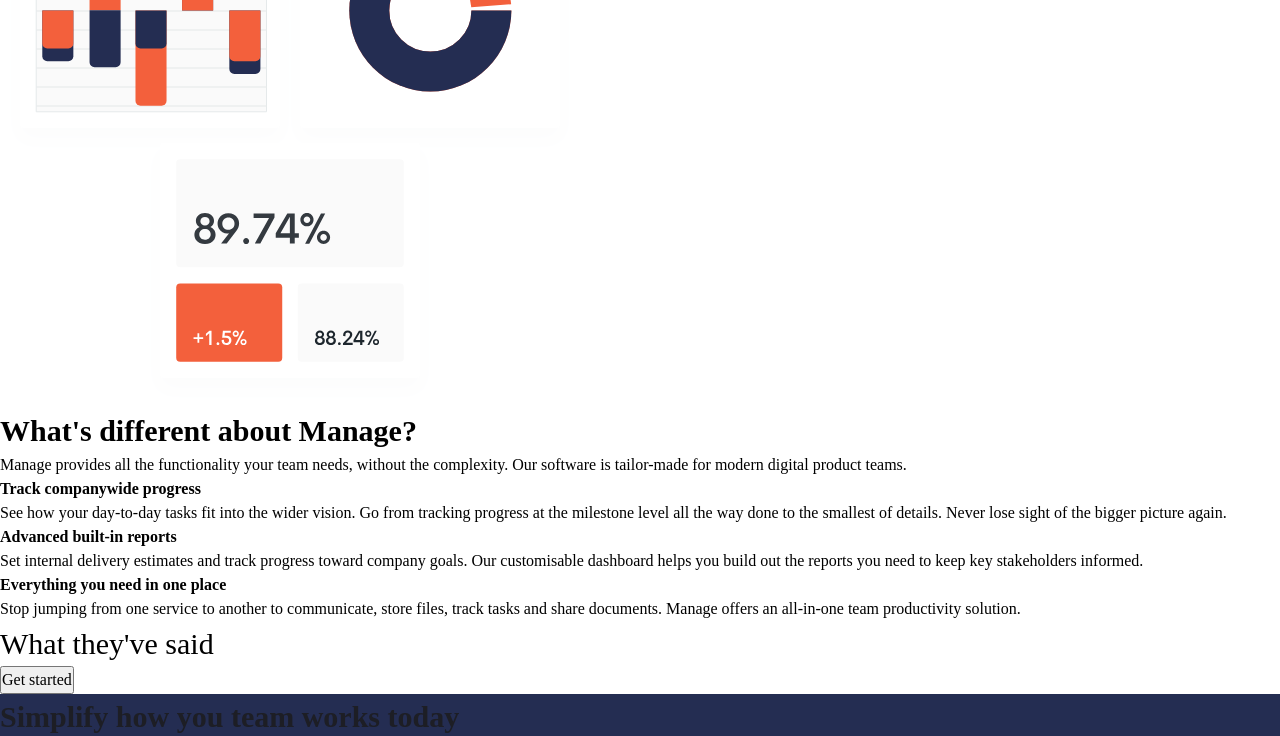
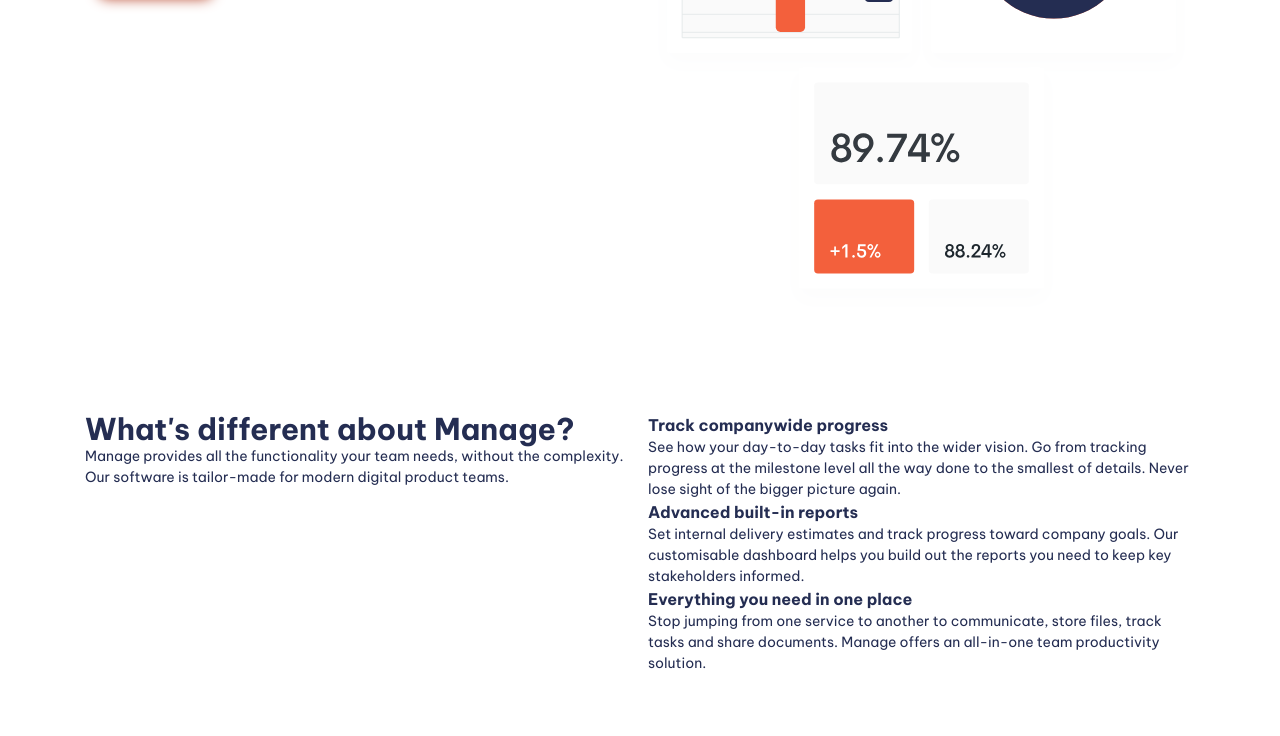
Before and after one commit to ramontilman-webguru/manage-youtube, a website built with Vite: page index.html in a window 1280 px wide. Shown: the part 401-1137 px from the top of the page. Built offline with nearby package versions, Linux system fonts and the light colour scheme.

Commit message:
Finished Part 3

```diff
--- a/index.html
+++ b/index.html
@@ -31,9 +31,9 @@
     </header>
 
     <main>
-      <section>
+      <section class="padding-block-900">
         <div class="container">
-          <div class="even-colums">
+          <div class="even-columns">
             <div>
               <h1 class="fs-primary-heading fw-bold">
                 Bring everyone together to build better products.
@@ -51,7 +51,7 @@
         </div>
       </section>
 
-      <section>
+      <section class="padding-block-900">
         <div class="container">
           <div class="even-columns">
             <div>
@@ -99,13 +99,13 @@
         </div>
       </section>
 
-      <section class="carousel">
-        <h2 class="fs-secondary-heading">What they've said</h2>
+      <section class="carousel padding-block-700">
+        <h2 class="fs-secondary-heading fw-bold">What they've said</h2>
         <!-- Carousel here -->
         <button class="button">Get started</button>
       </section>
 
-      <section class="cta | bg-primary-400 text-neutral-100">
+      <section class="cta | bg-accent-400 text-neutral-100 padding-block-700">
         <div class="container">
           <div class="even-columns">
             <div>
@@ -121,7 +121,7 @@
       </section>
     </main>
 
-    <footer class="bg-neutral-900 text-neutral-100">
+    <footer class="padding-block-700 bg-neutral-900 text-neutral-100">
       <div class="container">
         <div class="even-columns">
           <div>
--- a/style.css
+++ b/style.css
@@ -1,11 +1,13 @@
 :root {
+  --clr-accent-500: hsl(12, 60%, 45%);
   --clr-accent-400: hsl(12, 88%, 59%);
+  --clr-accent-300: hsl(12, 88%, 75%);
   --clr-accent-100: hsl(13, 100%, 96%);
 
   --clr-primary-400: hsl(228, 39%, 23%);
 
-  --clr-neutral-100: hsl(232, 12%, 13%);
-  --clr-neutral-900: hsl(0, 0%, 0%);
+  --clr-neutral-900: hsl(232, 12%, 13%);
+  --clr-neutral-100: hsl(0, 0%, 100%);
 
   --ff-primary: "Be Vietnam Pro", sans-serif;
 
@@ -29,6 +31,16 @@
   --fs-secondary-heading: var(--fs-700);
   --fs-nav: var(--fs-500);
   --fs-button: var(--fs-300);
+
+  --size-100: 0.25rem;
+  --size-200: 0.5rem;
+  --size-300: 0.75rem;
+  --size-400: 1rem;
+  --size-500: 1.25rem;
+  --size-600: 1.5rem;
+  --size-700: 2rem;
+  --size-800: 2.5rem;
+  --size-900: 3rem;
 
   @media (min-width: 50em) {
     :root {
@@ -161,10 +173,12 @@
 
 .fs-primary-heading {
   font-size: var(--fs-primary-heading);
+  line-height: 1.1;
 }
 
 .fs-secondary-heading {
   font-size: var(--fs-secondary-heading);
+  line-height: 1.1;
 }
 
 .fs-300 {
@@ -179,3 +193,69 @@
 .fs-600 {
   font-size: var(--fs-600);
 }
+
+.padding-block-900 {
+  padding-block: var(--size-900);
+}
+
+.padding-block-700 {
+  padding-block: var(--size-700);
+}
+
+.container {
+  --max-width: 1110px;
+  --padding: 1rem;
+
+  width: min(var(--max-width), 100% - (var(--padding) * 2));
+  margin-inline: auto;
+}
+
+.even-columns {
+  display: grid;
+  gap: 1rem;
+}
+
+@media (min-width: 50em) {
+  .even-columns {
+    grid-auto-flow: column;
+    grid-auto-columns: 1fr;
+  }
+}
+/* General Styling */
+
+body {
+  font-size: var(--fs-body);
+  font-family: var(--ff-body);
+  color: var(--clr-primary-400);
+}
+
+/* Button */
+.button {
+  cursor: pointer;
+  text-decoration: none;
+  border: 0;
+  border-radius: 100vmax;
+  padding: 1.25em 2.5em;
+  font-weight: var(--fw-bold);
+  font-size: var(--fs-button);
+  line-height: 1;
+  color: var(--clr-neutral-100);
+  background-color: var(--clr-accent-400);
+  box-shadow: 0 1.125em 1em -1em var(--clr-accent-500);
+}
+
+.button[data-type="inverted"] {
+  color: var(--clr-accent-400);
+  background-color: var(--clr-neutral-100);
+}
+
+.button[data-type="inverted"]:hover,
+.button[data-type="inverted"]:focus-visible {
+  color: var(--clr-accent-300);
+  background-color: var(--clr-neutral-100);
+}
+
+.button:hover,
+.button:focus-visible {
+  background-color: var(--clr-accent-300);
+}
```
